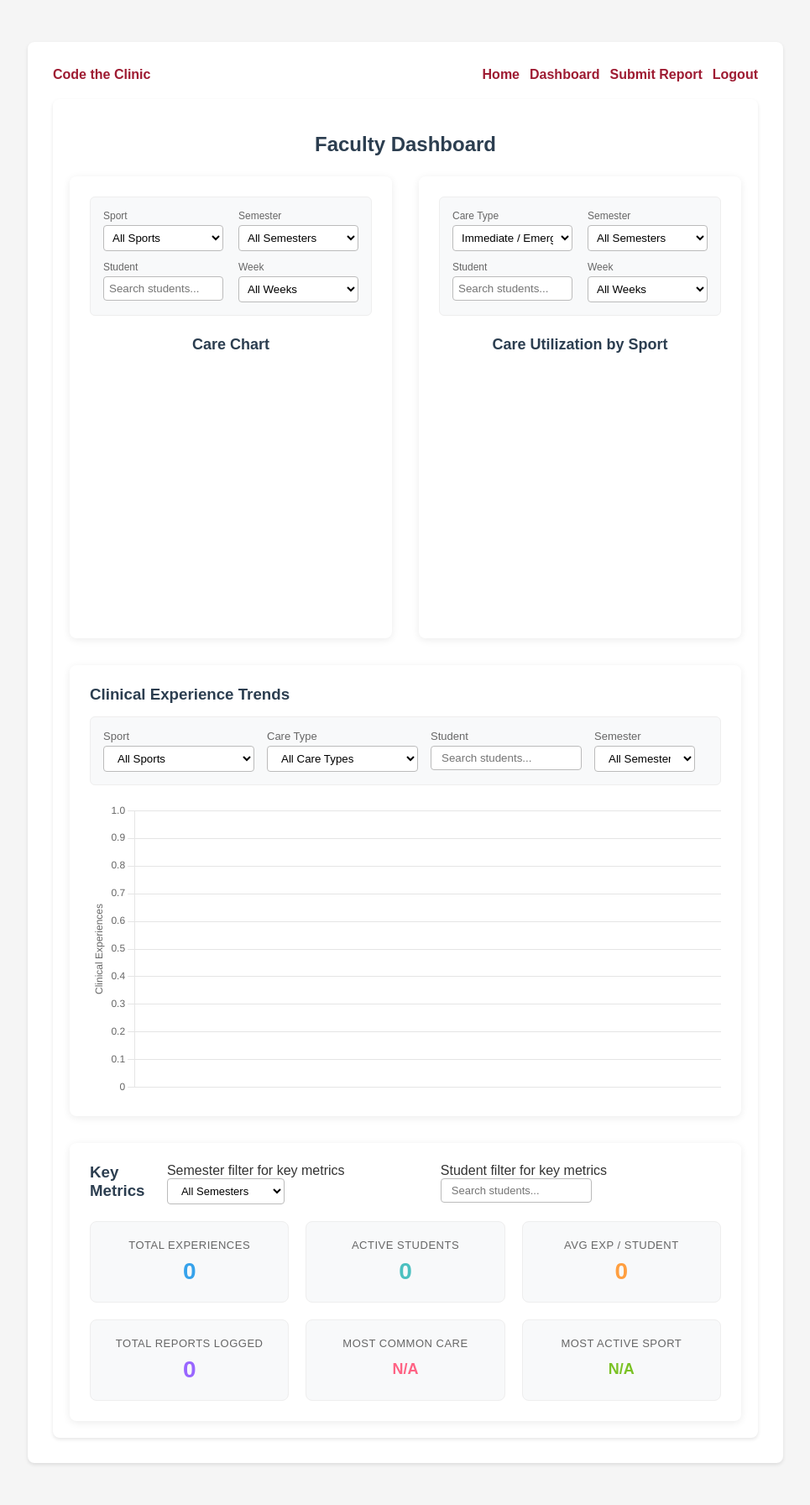
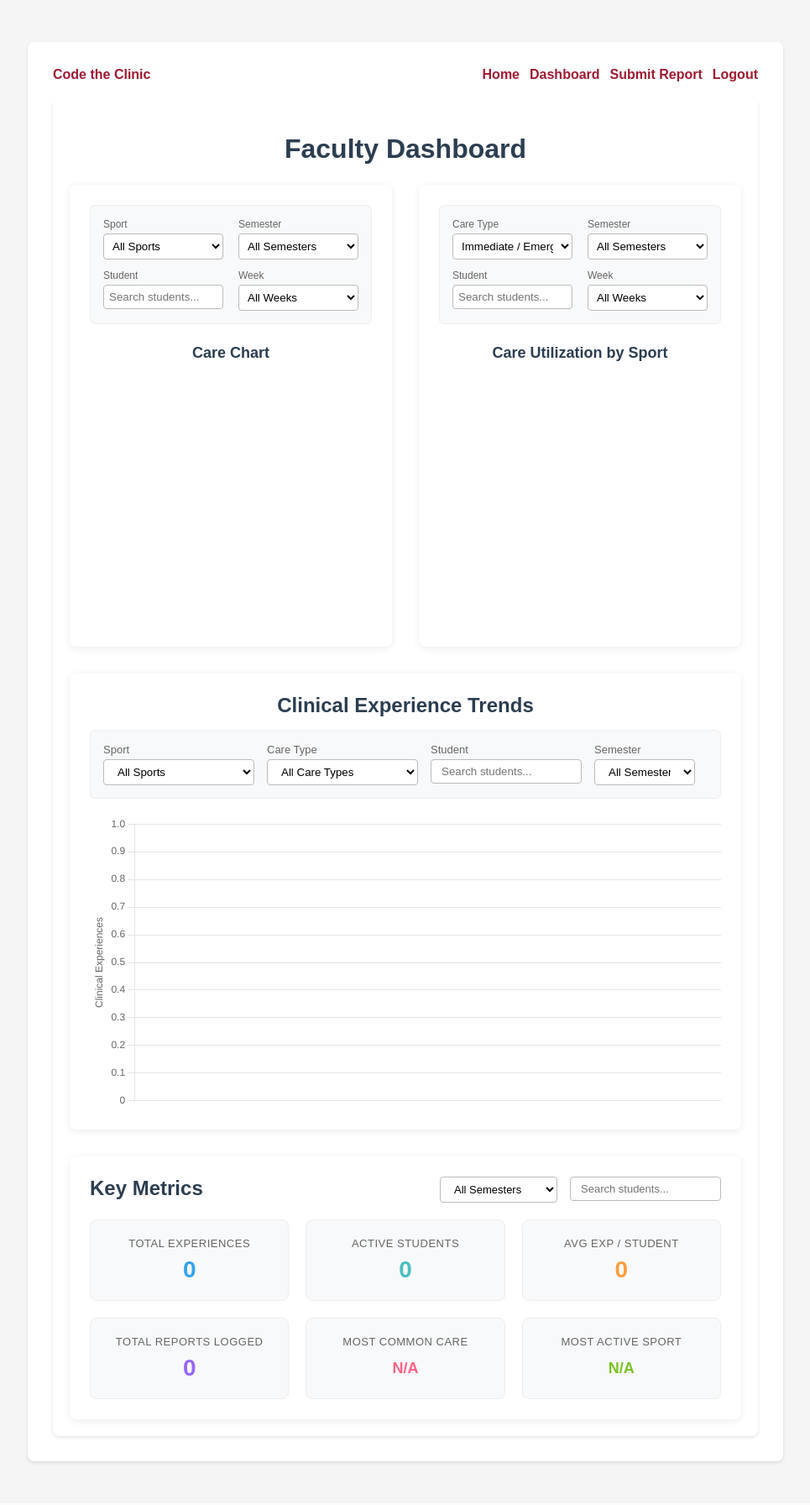
Before and after one commit to Code-the-Clinic/Code-the-Clinic, a Django app: page /dashboard/admin/ in a window 1280 px wide. Shown: the whole page at 84% size, without its empty margins (157-1122 px from the left). After the commit the page ends 1743 px from the top, so only its background shows below. Run offline with Django 5.2, Linux system fonts and the light colour scheme; the visitor is signed in with stand-in values (Sample User, id 1); data comes from the database, SQL or seed files in the repository; data that the repository does not hold is empty; a map, chart or similar area stays blank; some libraries are stand-ins or nearby versions.

Commit message:
Comply with policy 1.3.1 (Info and Relationships)

```diff
--- a/backend/core/templates/core/base.html
+++ b/backend/core/templates/core/base.html
@@ -71,6 +71,7 @@
             margin-bottom: 15px;
             border-radius: 4px;
             font-weight: bold;
+            font-size: 16px;
         }
         .btn-primary {
             background-color: var(--crimson);
@@ -94,11 +95,44 @@
             color: var(--muted);
             font-size: 17px;
         }
+        .skip-link {
+            position: absolute;
+            left: -999px;
+            top: auto;
+            width: 1px;
+            height: 1px;
+            overflow: hidden;
+        }
+        .skip-link:focus {
+            position: absolute;
+            left: 20px;
+            top: 10px;
+            width: auto;
+            height: auto;
+            padding: 8px 16px;
+            background-color: var(--crimson);
+            color: #ffffff;
+            border-radius: 4px;
+            z-index: 1000;
+        }
+        .visually-hidden {
+            border: 0;
+            clip: rect(0 0 0 0);
+            height: 1px;
+            margin: -1px;
+            overflow: hidden;
+            padding: 0;
+            position: absolute;
+            width: 1px;
+            white-space: nowrap;
+        }
     </style>
 </head>
 <body>
+    <a href="#main-content" class="skip-link">Skip to main content</a>
     <div class="page-container">
-        <nav class="nav">
+        <header>
+            <nav class="nav" aria-label="Main site navigation">
                 <div class="nav-title">Code the Clinic</div>
                 <div class="nav-links">
                 <a href="/">Home</a>
@@ -134,10 +168,13 @@
                 {% endif %}
                 </div>
             </nav>
+        </header>
 
+        <main id="main-content" role="main" tabindex="-1">
             {% block content %}
             <!-- Child templates put their content here -->
             {% endblock %}
+        </main>
     </div>
 </body>
 </html>
--- a/backend/core/templates/core/faculty_dashboard.html
+++ b/backend/core/templates/core/faculty_dashboard.html
@@ -4,7 +4,7 @@
 
 {% block content %}
 <div class="page-container" style="padding: 20px; max-width: 1200px; margin: auto; font-family: sans-serif;">
-    <h2 style="color: #2c3e50; margin-bottom: 24px;">Faculty Dashboard</h2>
+    <h1 style="color: #2c3e50; margin-bottom: 24px;">Faculty Dashboard</h1>
 
     <div style="display: flex; flex-wrap: nowrap; gap: 32px; justify-content: center; align-items: flex-start; min-width: 800px; margin-bottom: 32px;">
 
@@ -66,7 +66,7 @@
                     </div>
                 </div>
             </form>
-            <h3 style="margin: 0 0 15px 0; color: #2c3e50; font-size: 18px;">Care Chart</h3>
+            <h2 style="margin: 0 0 15px 0; color: #2c3e50; font-size: 18px;">Care Chart</h2>
             <div style="flex-grow: 1; display: flex; align-items: center; justify-content: center; width: 100%;">
                 <canvas id="pieChart" width="280" height="280" role="img" aria-label="Pie chart showing distribution of clinical experiences by care category."></canvas>
             </div>
@@ -128,7 +128,7 @@
                     </div>
                 </div>
             </form>
-            <h3 style="margin: 0 0 15px 0; color: #2c3e50; font-size: 18px;">Care Utilization by Sport</h3>
+            <h2 style="margin: 0 0 15px 0; color: #2c3e50; font-size: 18px;">Care Utilization by Sport</h2>
             <div style="flex-grow: 1; display: flex; align-items: center; justify-content: center; width: 100%;">
                 <canvas id="pieChart2" width="280" height="280" role="img" aria-label="Pie chart showing care utilization by sport."></canvas>
             </div>
@@ -137,7 +137,7 @@
 
     <!-- Rest of your template (trend chart, heatmap table) stays the same -->
     <div style="background: white; padding: 24px; border-radius: 8px; box-shadow: 0 2px 10px rgba(0,0,0,0.08); width: 100%; box-sizing: border-box; margin-bottom: 32px;">
-        <h3 style="margin: 0 0 15px 0; color: #2c3e50;">Clinical Experience Trends</h3>
+        <h2 style="margin: 0 0 15px 0; color: #2c3e50;">Clinical Experience Trends</h2>
         <form id="filterForm3" method="POST">
             {% csrf_token %}
             <!-- Preserve other params from other forms -->
@@ -206,7 +206,7 @@
     <!-- SUMMARY STATISTICS -->
     <div style="background: white; padding: 24px; border-radius: 8px; box-shadow: 0 2px 10px rgba(0,0,0,0.08); width: 100%; box-sizing: border-box;">
         <div style="display: flex; justify-content: space-between; align-items: flex-start; margin-bottom: 20px;">
-            <h3 style="margin: 0; color: #2c3e50;">Key Metrics</h3>
+            <h2 style="margin: 0; color: #2c3e50;">Key Metrics</h2>
 
             <form id="filterForm4" method="POST" style="display: flex; gap: 15px;">
                 {% csrf_token %}
--- a/backend/core/templates/core/home.html
+++ b/backend/core/templates/core/home.html
@@ -8,7 +8,7 @@
 {% if user.is_authenticated %}
 {% if user.is_staff %}
 <h1>Welcome to Code the Clinic</h1>
-    <div class="section-title">Admin Hub</div>
+    <h2 class="section-title">Admin Hub</h2>
     <div class="centered">
         <p class="muted">Welcome back, {{user.first_name}}!</p>
         <a class="btn-primary" href="/admin/">Admin Portal</a>
@@ -17,7 +17,7 @@
     </div>
 {% else %}
 <h1>Welcome to Code the Clinic</h1>
-    <div class="section-title">Student Hub</div>
+    <h2 class="section-title">Student Hub</h2>
     <div class="centered">
         <p class="muted">Welcome back, {{user.first_name}}!</p>
         <a class="btn-primary" href="/dashboard/student/">Student Dashboard</a>
@@ -26,7 +26,7 @@
 {% endif %}
 {% else %}
 <h1>Welcome to Code the Clinic</h1>
-    <div class="section-title">Get Started</div>
+    <h2 class="section-title">Get Started</h2>
     <div class="centered">
         <p class="muted">Sign in with myBama to submit reports and view dashboards.</p>
         {% with login=login_url|default:'/accounts/login/' %}
```
Also changed, not shown: backend/clinic_reports/templates/clinic_reports/form.html (+5 -5 lines), backend/core/templates/core/student_dashboard.html (+4 -4 lines). Lines whose indentation alone changed are shown as unchanged.
